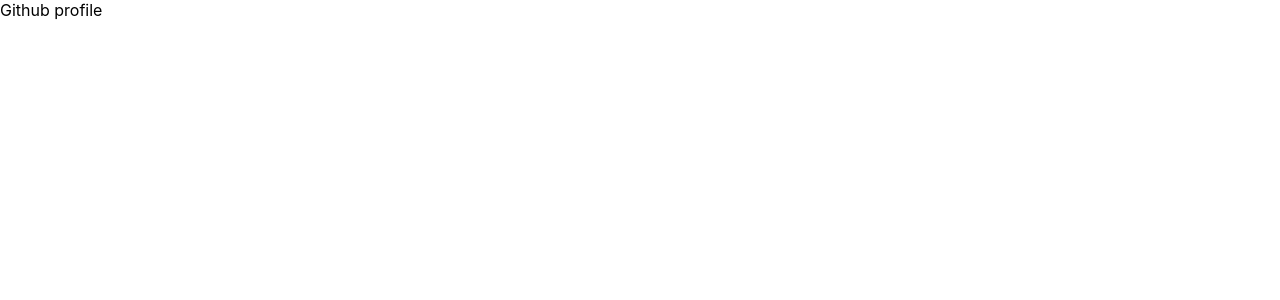
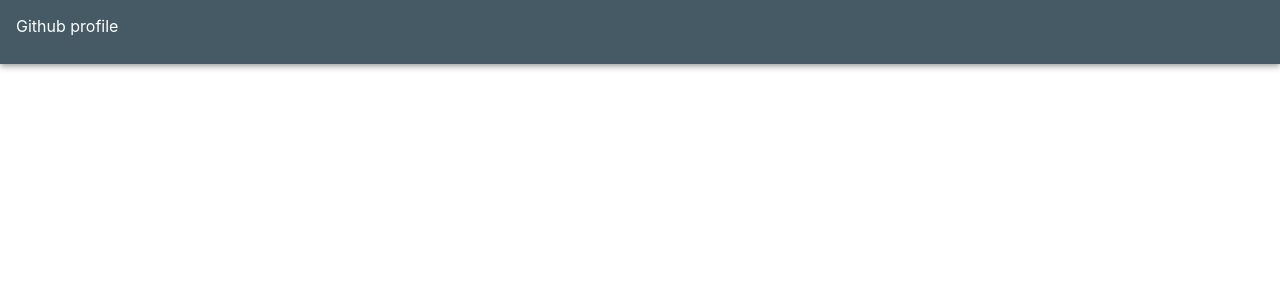
Before and after one commit to harleysg/reactjs-github-profile-app, a React (Create React App) app: page / in a window 1280 px wide. Shown: the top 300 px of the page. Built offline with nearby package versions, Linux system fonts and the light colour scheme.

Commit message:
Update: cambio de estilos

```diff
--- a/src/App.js
+++ b/src/App.js
@@ -1,6 +1,6 @@
 import React, { Component, Fragment } from 'react';
 import GithubProfile from './components/GitHubProfile'
-import './App.css';
+import './App.scss';
 
 class App extends Component {
   render() {
--- a/src/index.css
+++ b/src/index.css
@@ -8,7 +8,8 @@
   -moz-osx-font-smoothing: grayscale;
 }
 
-code {
-  font-family: source-code-pro, Menlo, Monaco, Consolas, "Courier New",
-    monospace;
+*,
+*:before,
+*:after {
+    box-sizing: border-box;
 }
```
